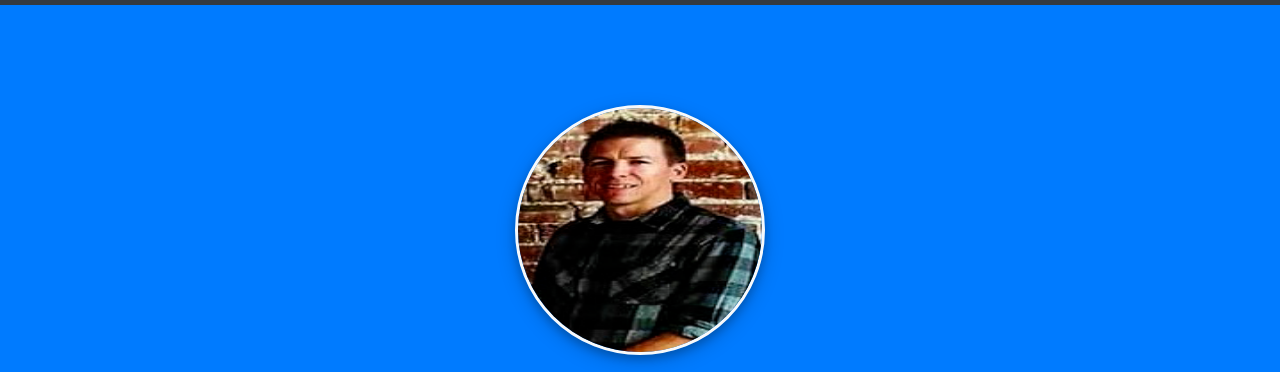
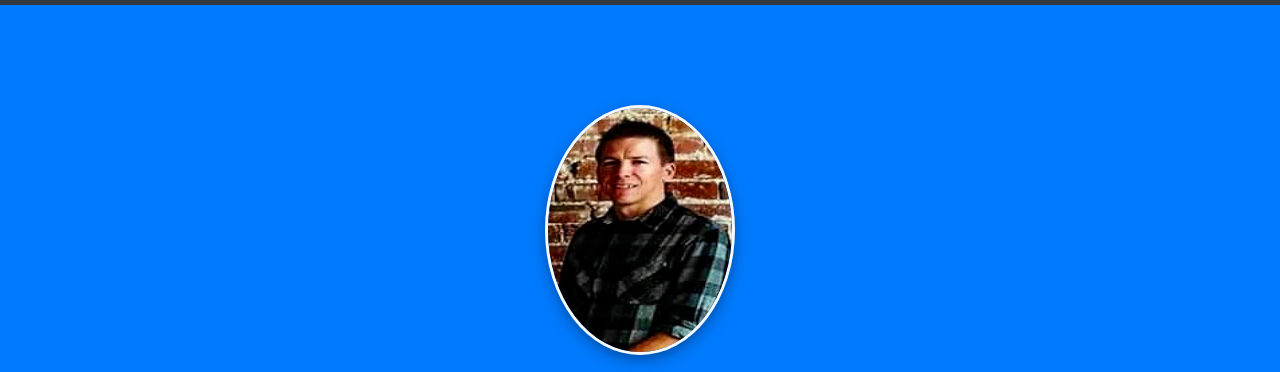
Before and after one commit to jgroff8806/jgroff8806.github.io, a website with bundled scripts: page index.html in a window 1280 px wide. Shown: the part 51-423 px from the top of the page. Built offline with nearby package versions, Linux system fonts and the light colour scheme.

Commit message:
Update style.css

```diff
--- a/css/style.css
+++ b/css/style.css
@@ -1,7 +1,7 @@
 .img-social {
   border: 3px solid #f8f9fa;
   border-radius: 50%;
-  width: 250px;
+  width: 190px;
   height: 250px;
   box-shadow: 0 4px 8px 0 rgba(0, 0, 0, 0.2), 0 6px 20px 0 rgba(0, 0, 0, 0.19);
 }
@@ -13,7 +13,7 @@
 }
 
 .header-name:after {
-  content: '';
+  content: "";
   display: block;
   margin: 0 auto;
   width: 50%;
@@ -37,7 +37,7 @@
   padding-bottom: 20px;
 }
 
-input[type='text'],
+input[type="text"],
 select,
 textarea {
   width: 100%;
@@ -50,7 +50,7 @@ textarea {
   resize: vertical;
 }
 
-input[type='submit'] {
+input[type="submit"] {
   background-color: #007bff;
   color: white;
   padding: 12px 20px;
@@ -59,7 +59,7 @@ input[type='submit'] {
   cursor: pointer;
 }
 
-input[type='submit']:hover {
+input[type="submit"]:hover {
   background-color: #007bff;
 }
 
```
